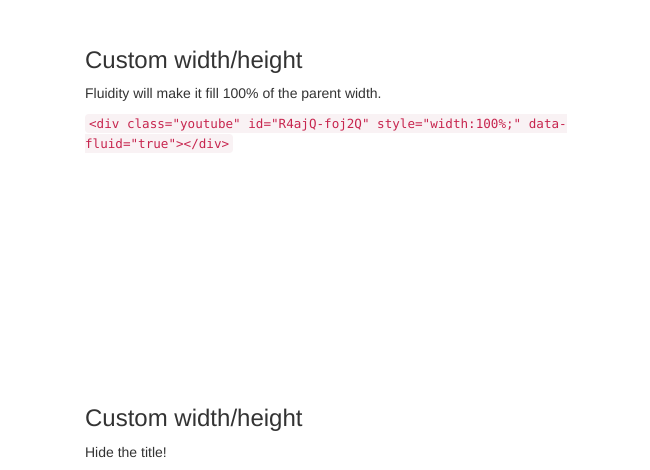
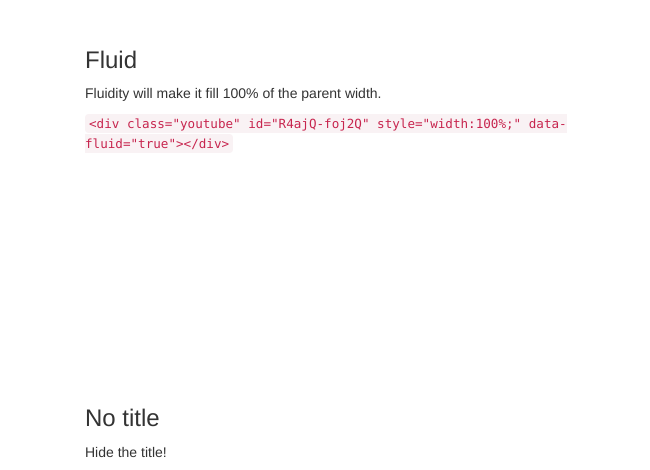
Before and after one commit to puttyman/onlineteam-youtubeembed, a website: page gh-pages/index.html in a window 1280 px wide. Shown: the part 717-1187 px from the top of the page, 0-650 px from the left. Drawn offline with Linux system fonts and the light colour scheme; grey boxes are pictures that could not be loaded.

Commit message:
Updated usage

```diff
--- a/gh-pages/index.html
+++ b/gh-pages/index.html
@@ -53,7 +53,7 @@
     <!-- Fluid -->
     <div class="row">
       <div class="col-sm-6 col-xs-12">
-        <h3>Custom width/height</h3>
+        <h3>Fluid</h3>
         <p>Fluidity will make it fill 100% of the parent width.</p>
         <code>&lt;div class="youtube" id="R4ajQ-foj2Q" style="width:100%;" data-fluid="true"&gt;&lt;/div&gt;</code>
       </div>
@@ -66,7 +66,7 @@
     <!-- No title -->
     <div class="row">
       <div class="col-sm-6 col-xs-12">
-        <h3>Custom width/height</h3>
+        <h3>No title</h3>
         <p>Hide the title!</p>
         <code>&lt;div class="youtube" id="R4ajQ-foj2Q" style="width:100%;" data-fluid="true" data-title="false"&gt;&lt;/div&gt;</code>
       </div>
```
